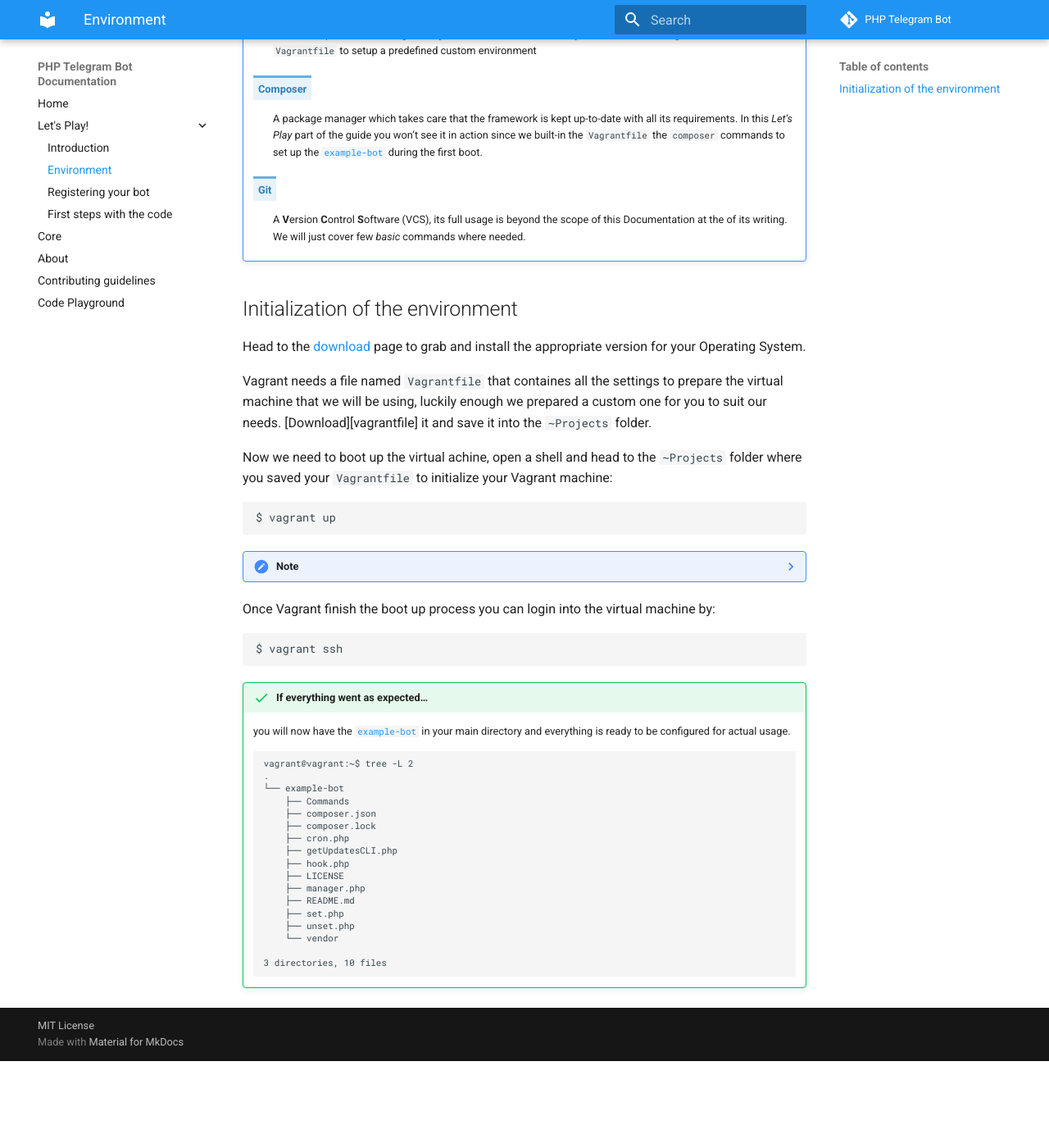
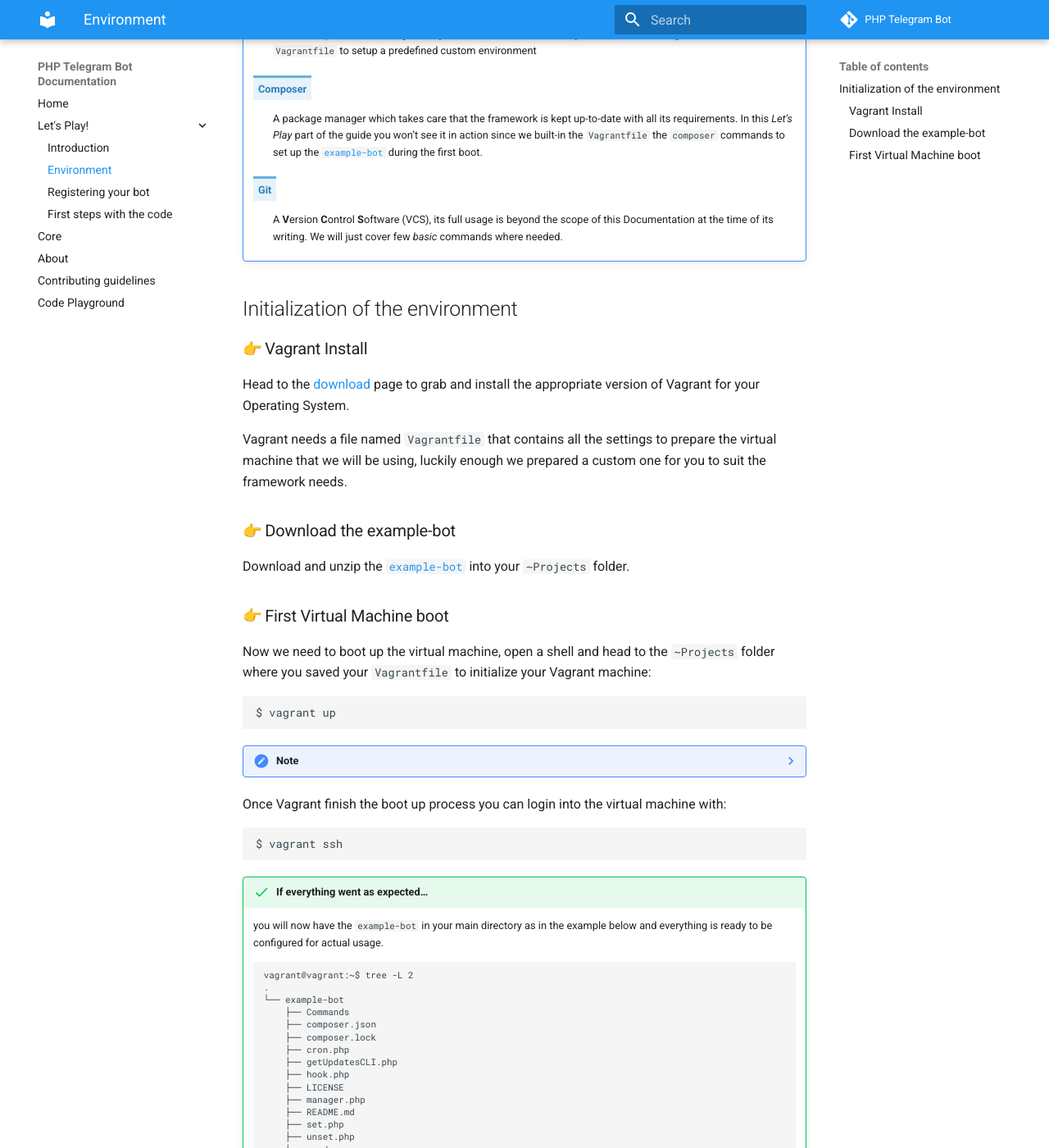
Before and after one commit to php-telegram-bot/docs, an MkDocs documentation site: the page built from docs/start/environment.md, in a window 1280 px wide and 1400 px high, scrolled down 315 px. Shown: the whole window at 82% size. Built offline with MkDocs 1.6.1 and Material for MkDocs 9.7.7, drawn with Linux system fonts in a browser that asks for light colours; emoji names are drawn with the system emoji font; old or Windows-style settings are respelled for this version of MkDocs; before the commit the page ends 1609 px from its top, so only the background shows below that.

Commit message:
tweaks to reflect the new workflow

````diff
--- a/docs/start/environment.md
+++ b/docs/start/environment.md
@@ -9,17 +9,22 @@
     : A package manager which takes care that the framework is kept up-to-date with all its requirements. In this _Let's Play_ part of the guide you won't see it in action since we built-in the `Vagrantfile` the `composer` commands to set up the [`example-bot`][example-bot] during the first boot.
 
     **Git**
-    : A **V**ersion **C**ontrol **S**oftware (VCS), its full usage is beyond the scope of this Documentation at the of its writing. We will just cover few _basic_ commands where needed.
+    : A **V**ersion **C**ontrol **S**oftware (VCS), its full usage is beyond the scope of this Documentation at the time of its writing. We will just cover few _basic_ commands where needed.
 
 
 
 ## Initialization of the environment
 
-Head to the [download](https://www.vagrantup.com/downloads.html) page to grab and install the appropriate version for your Operating System.
+### :point_right: Vagrant Install
+Head to the [download](https://www.vagrantup.com/downloads.html) page to grab and install the appropriate version of Vagrant for your Operating System.
 
-Vagrant needs a file named `Vagrantfile` that containes all the settings to prepare the virtual machine that we will be using, luckily enough we prepared a custom one for you to suit our needs. [Download][vagrantfile] it and save it into the `∼Projects` folder.
+Vagrant needs a file named `Vagrantfile` that contains all the settings to prepare the virtual machine that we will be using, luckily enough we prepared a custom one for you to suit the framework needs.
 
-Now we need to boot up the virtual achine, open a shell and head to the `∼Projects` folder where you saved your `Vagrantfile` to initialize your Vagrant machine:
+### :point_right: Download the example-bot
+Download and unzip the [`example-bot`][example-bot] into your `∼Projects` folder.
+
+### :point_right: First Virtual Machine boot
+Now we need to boot up the virtual machine, open a shell and head to the `∼Projects` folder where you saved your `Vagrantfile` to initialize your Vagrant machine:
 
 ```shell
 $ vagrant up
@@ -30,11 +35,10 @@ $ vagrant up
 
     * Download a mini version of Ubuntu 16.04 LTS
     * Install all the dependencies needed by the `php-telegram-bot` framework
-    * Download (`git clone`) the repository [`example-bot`][example-bot] to the virtual machine
     * Initialize the framework through `composer install`
 
 
-Once Vagrant finish the boot up process you can login into the virtual machine by:
+Once Vagrant finish the boot up process you can login into the virtual machine with:
 
 
 ```shell
@@ -44,7 +48,7 @@ $ vagrant ssh
 
 !!! success "If everything went as expected..."
 
-     you will now have the [`example-bot`][example-bot] in your main directory and everything is ready to be configured for actual usage.
+     you will now have the `example-bot` in your main directory as in the example below and everything is ready to be configured for actual usage.
 
     ```shell
     vagrant@vagrant:~$ tree -L 2
````
